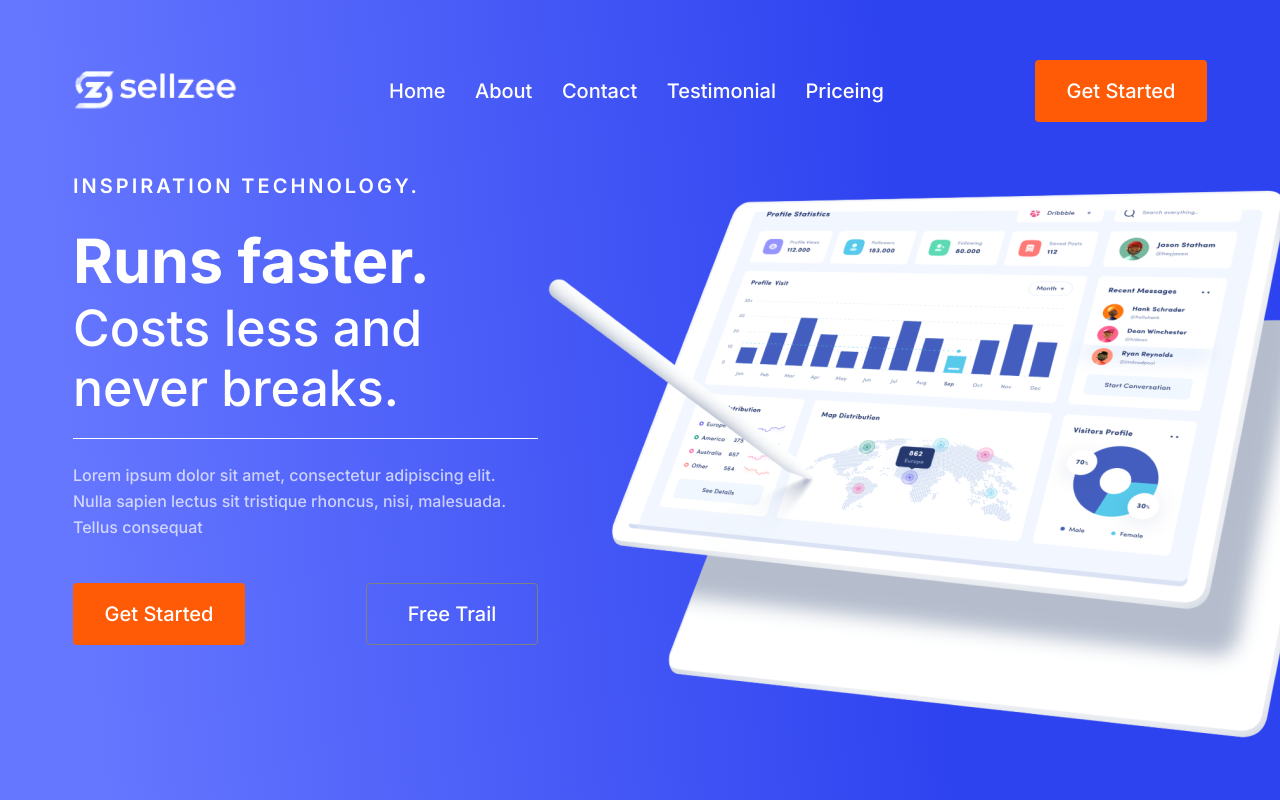
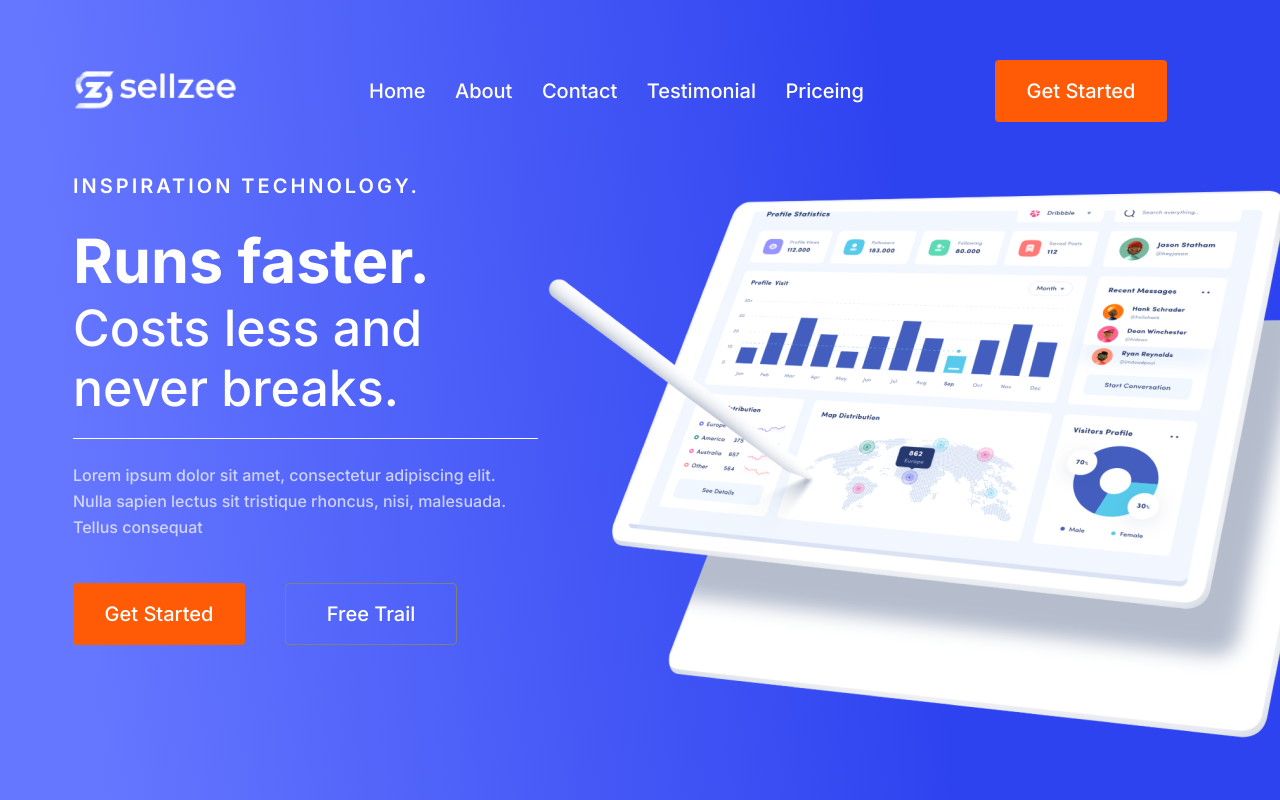
Before and after one commit to ITihonyaJS/FrontSchool, a React (Create React App) app: page / in a window 1280 px wide. Shown: the top 800 px of the page. Built offline with nearby package versions, Linux system fonts and the light colour scheme.

Commit message:
add changes styled ButtonBlock

```diff
--- a/src/components/Header/elements.js
+++ b/src/components/Header/elements.js
@@ -43,6 +43,7 @@ export const ButtonBlock = styled.div`
 	font-size: 20px;
 	font-weight: 500;
 	box-sizing: border-box;
+	margin: 0px 40px 0px 0px;
 `
 export const NavContainer = styled.ul`
 	display: flex;
@@ -87,7 +88,7 @@ export const AboutTypographyBlock = styled.div`
 
 export const AboutButtonContainer = styled.div`
 	display: flex;
-	justify-content:space-between;
+	justify-content:flex-start;
 `
 
 export const Typography = styled.p`
```
